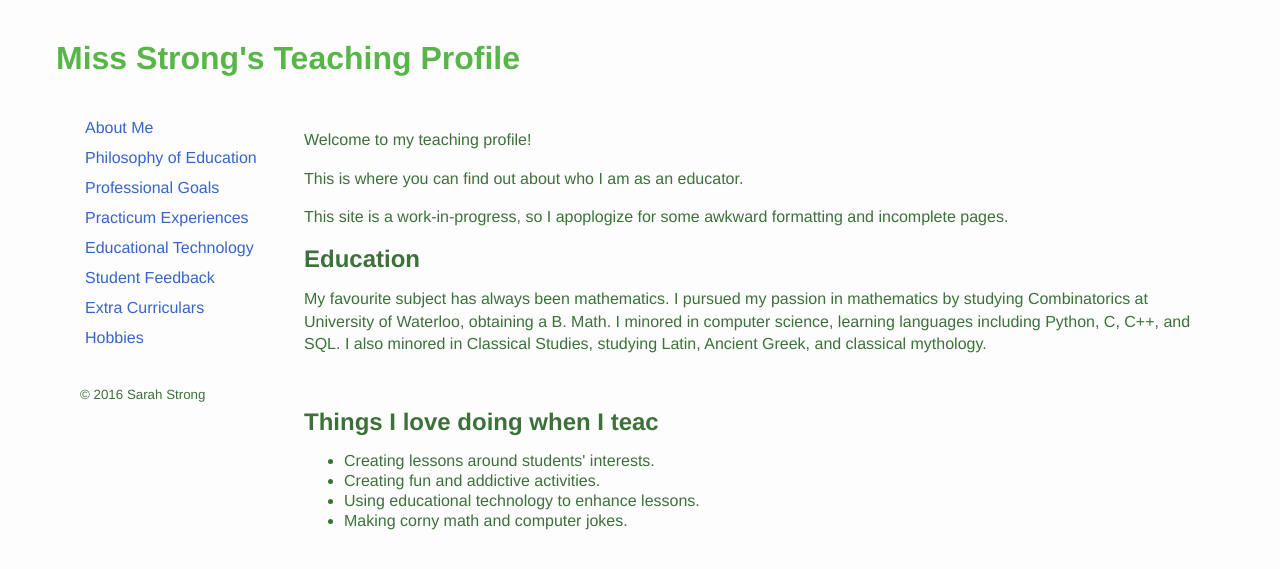
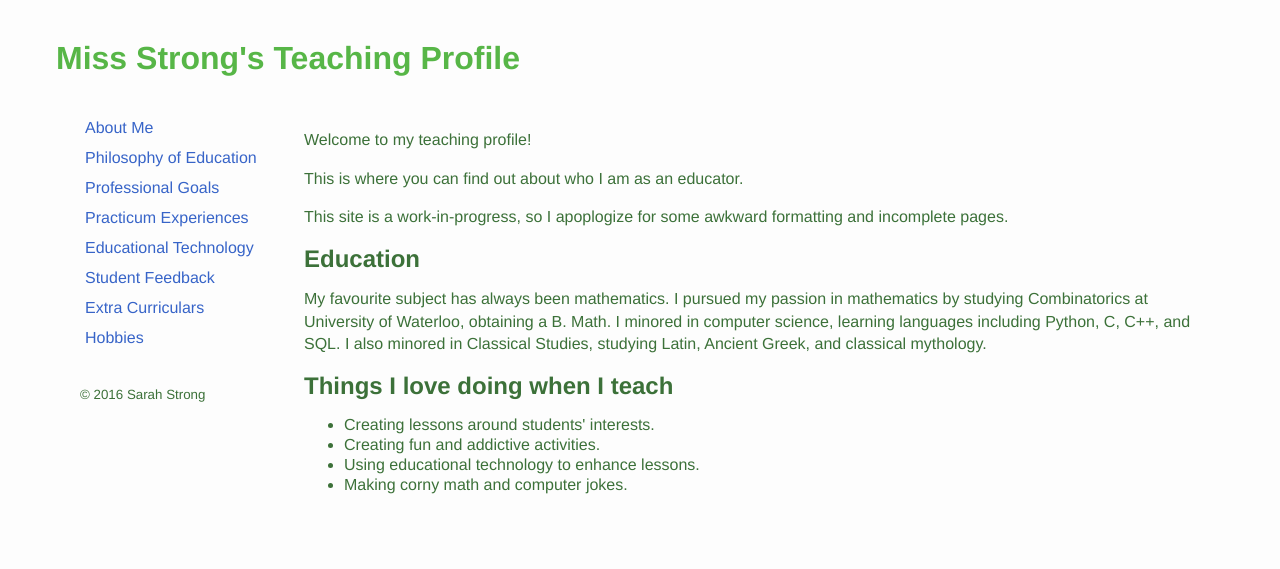
Before and after one commit to sarahstrong314/sarahstrong.ca, a Jekyll site: the page built from index.html, in a window 1280 px wide. Shown: the top 569 px of the page. Built offline with Jekyll 4.4.1, drawn with Linux system fonts in a browser that asks for light colours; nearby versions of some CDN libraries; library files that are not in the unit come from our copies; Markdown is read by kramdown in place of the engine named in the settings.

Commit message:
Fixed typo in home page

```diff
--- a/index.html
+++ b/index.html
@@ -14,9 +14,7 @@ title: Home
 <h2>Education</h2>
 <p>My favourite subject has always been mathematics. I pursued my passion in mathematics by studying Combinatorics at University of Waterloo, obtaining a B. Math. I minored in computer science, learning languages including Python, C, C++, and SQL. I also minored in Classical Studies, studying Latin, Ancient Greek, and classical mythology. </p>
 
-<br />
-
-<h2>Things I love doing when I teac</h2>
+<h2>Things I love doing when I teach</h2>
 
 <ul>
   <li>Creating lessons around students' interests.</li>
```
